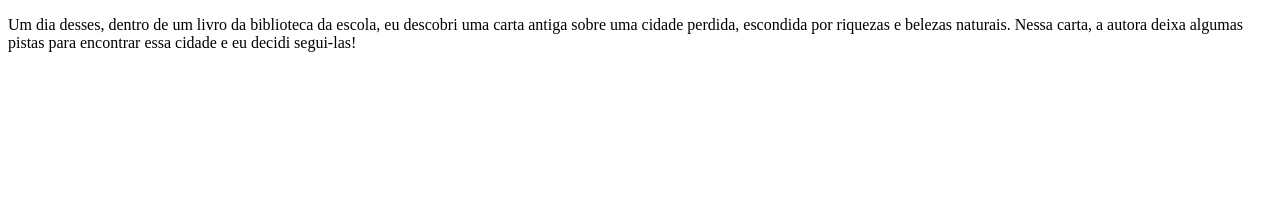
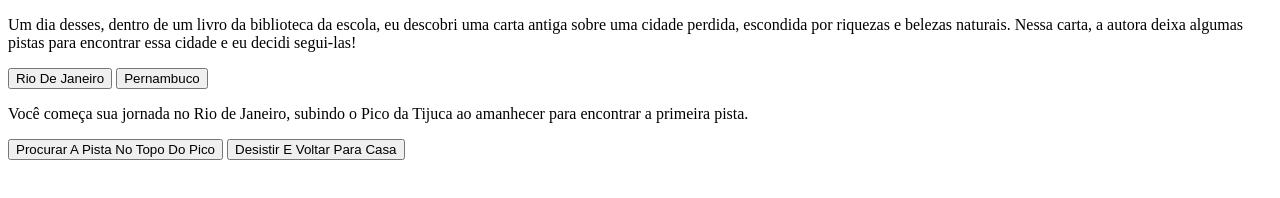
Before and after one commit to Viniii-477/criando-uma-aventura, a plain HTML site: page index.html in a window 1280 px wide. Drawn offline with Linux system fonts and the light colour scheme.

Commit message:
Add files via upload

```diff
--- a/index.html
+++ b/index.html
@@ -9,10 +9,21 @@
 
 <body>
     <main>
-        <div>
+
+        <div class="passo" id="passo-0">
             <p>Um dia desses, dentro de um livro da biblioteca da escola, eu descobri uma carta antiga sobre uma cidade
                 perdida, escondida por riquezas e belezas naturais. Nessa carta, a autora deixa algumas pistas para
                 encontrar essa cidade e eu decidi segui-las!</p>
+            <button class="btn-proximo" data-proximo="1"> Rio De Janeiro</button>
+            <button class="btn-proximo" data-proximo="2"> Pernambuco</button>
+        </div>
+
+        <div class="passo" id="passo-1">
+            <p>
+            <p>Você começa sua jornada no Rio de Janeiro, subindo o Pico da Tijuca ao amanhecer para encontrar a
+                primeira pista.</p>
+            <button class="btn-proximo" data-proximo="3"> Procurar A Pista No Topo Do Pico</button>
+            <button class="btn-proximo" data-proximo="4"> Desistir E Voltar Para Casa</button>
         </div>
     </main>
 
```
